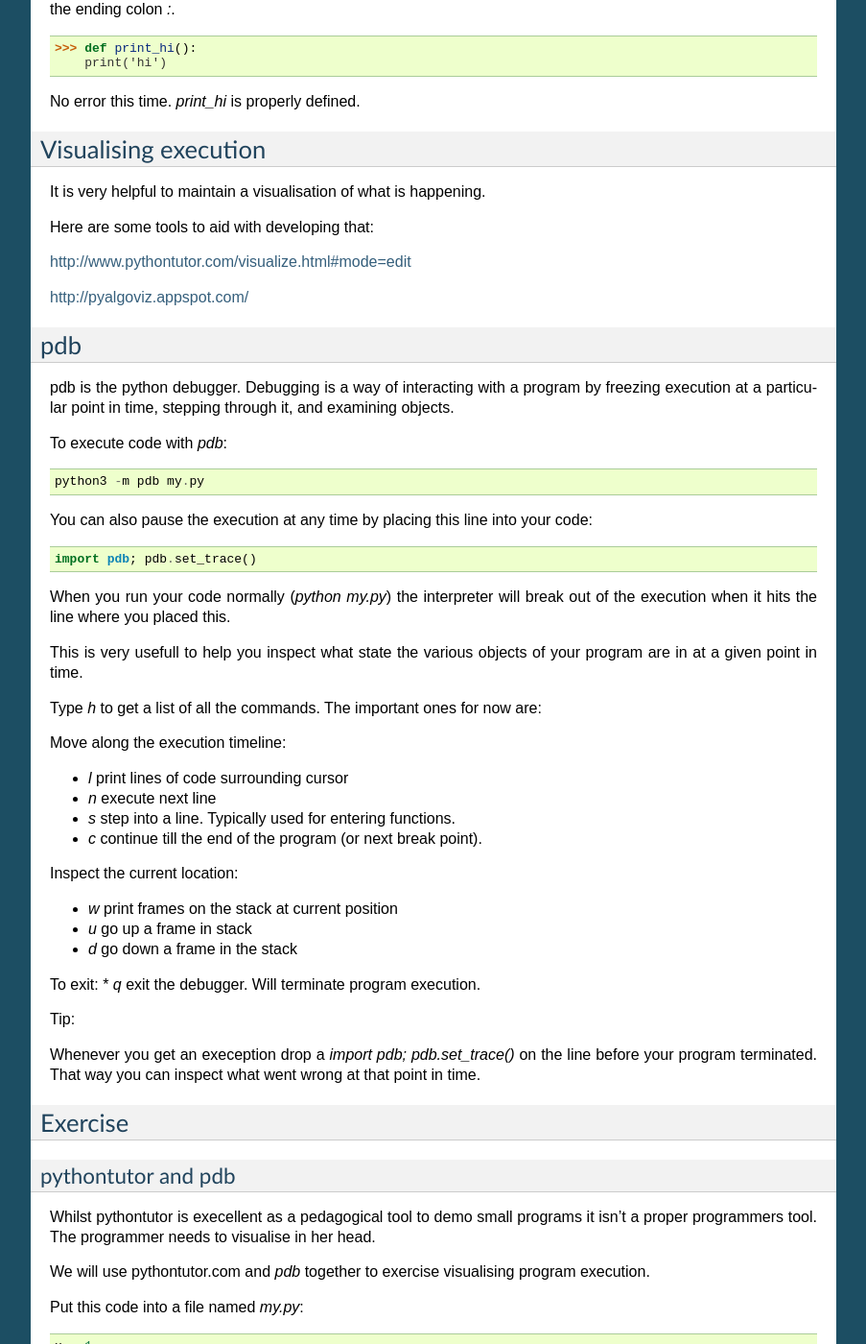
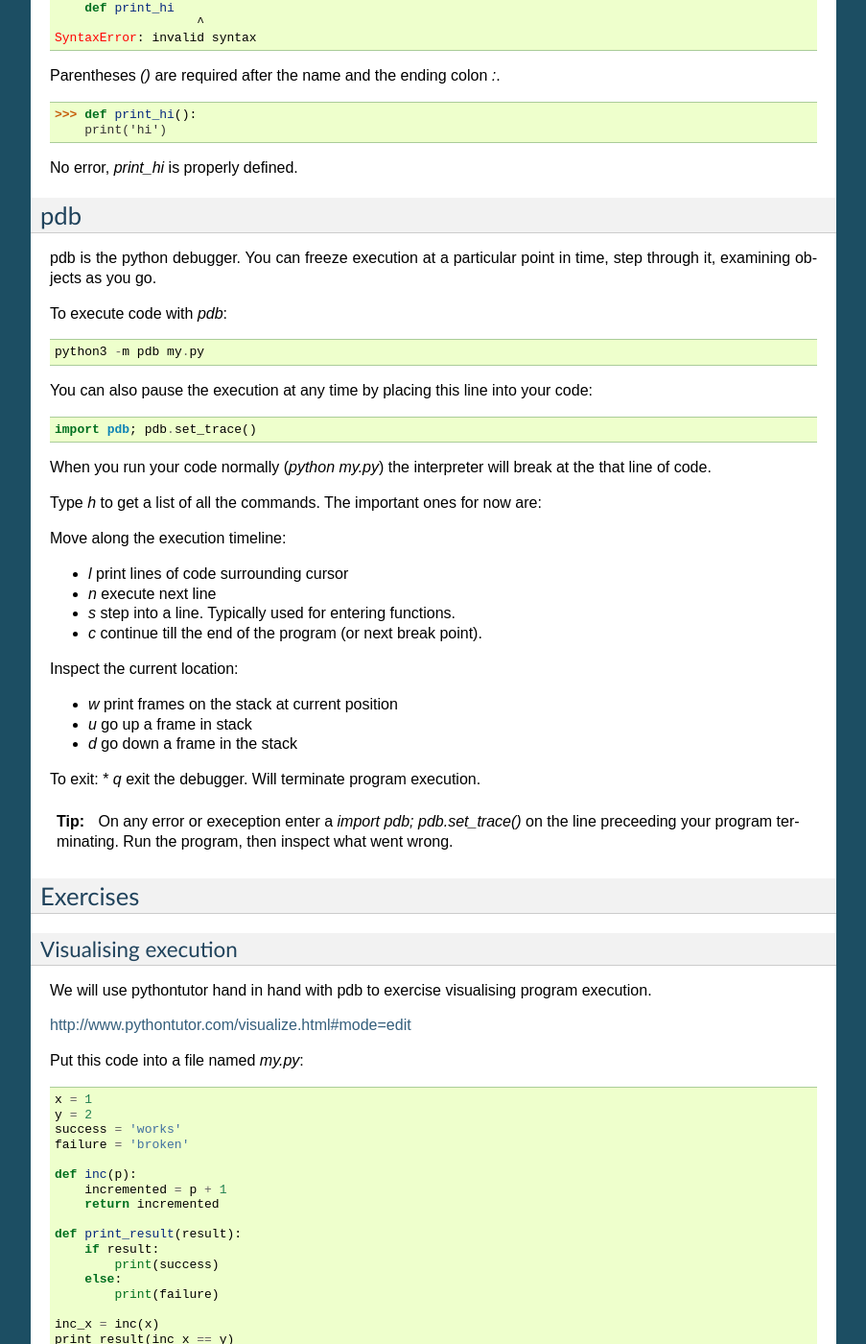
Before and after one commit to gu-lseg/intro-to-programming, a Sphinx documentation site: the page built from source/errors.rst, in a window 1280 px wide and 1400 px high, scrolled down 876 px. Shown: the whole window at 96% size, without its empty margins (198-1101 px from the left). Built offline with Sphinx 7.4.7, drawn with Linux system fonts in a browser that asks for light colours; some of the changed text lies outside the part shown.

Commit message:
debugging improved

```diff
--- a/source/errors.rst
+++ b/source/errors.rst
@@ -1,23 +1,29 @@
-Errors & pdb
-************
+Debugging
+*********
+
+Errors and Exceptions are a constant feature of programming.
+
+Debugging is working out what went wrong and fixing it.
+
+It gives the interpreter's perspective.
+
+Learn to be guided by Errors, and use debugging to master programming.
+
 
 Errors
 ======
 
-Errors and Exceptions are a constant feature of programming.
+Errors always tell you what when wrong but not always why.
 
-They always tell you what when wrong. They don't always tell you
-why things went wrong though but in those cases they act as clues.
-
-Learn to read errors first using intuition then by debugging and researchig. It
-is a skill and it does get easier. Soon you will map errors to solutions very
-quickly.
+Read errors, first using intuition then by debugging and research.
 
 .. tip::
 
     You need to learn how to find information.
     Always read Errors and use your intuition, then Google.
     If that hsn't helped only then ask an expert.
+
+With time many errors map to solutions instantly.
 
 AttributeError
 --------------
@@ -47,35 +53,21 @@
         def print_hi
                        ^
     SyntaxError: invalid syntax
-    >>>
 
-The programmer has forgotten that function definitions must have
-parentheses `()` between the function name and the ending colon `:`.
+Parentheses `()` are required after the name and the ending colon `:`.
 
 ::
 
     >>> def print_hi():
         print('hi')
 
-No error this time. `print_hi` is properly defined.
-
-
-Visualising execution
-=====================
-
-It is very helpful to maintain a visualisation of what is happening.
-
-Here are some tools to aid with developing that:
-
-http://www.pythontutor.com/visualize.html#mode=edit
-
-http://pyalgoviz.appspot.com/
+No error, `print_hi` is properly defined.
 
 
 pdb
 ===
 
-pdb is the python debugger. Debugging is a way of interacting with a program by freezing execution at a particular point in time, stepping through it, and examining objects.
+pdb is the python debugger. You can freeze execution at a particular point in time, step through it, examining objects as you go.
 
 To execute code with `pdb`::
 
@@ -86,11 +78,8 @@
 
     import pdb; pdb.set_trace()
 
-When you run your code normally (`python my.py`) the interpreter will break out
-of the execution when it hits the line where you placed this.
-
-This is very usefull to help you inspect what state the various objects of your
-program are in at a given point in time.
+When you run your code normally (`python my.py`) the interpreter will break at
+the that line of code.
 
 Type `h` to get a list of all the commands. The important ones for now are:
 
@@ -111,23 +100,21 @@
 * `q` exit the debugger. Will terminate program execution.
 
 
-Tip:
+.. tip::
 
-Whenever you get an exeception drop a `import pdb; pdb.set_trace()` on the line
-before your program terminated. That way you can inspect what went wrong at
-that point in time.
+    On any error or exeception enter a `import pdb; pdb.set_trace()` on the line
+    preceeding your program terminating. Run the program, then inspect what went wrong.
 
-Exercise
-========
+Exercises
+=========
 
+Visualising execution
+---------------------
 
-pythontutor and pdb
--------------------
+We will use pythontutor hand in hand with pdb to exercise visualising program
+execution.
 
-Whilst pythontutor is execellent as a pedagogical tool to demo small programs it isn't a proper
-programmers tool. The programmer needs to visualise in her head.
-
-We will use pythontutor.com and `pdb` together to exercise visualising program execution.
+http://www.pythontutor.com/visualize.html#mode=edit
 
 Put this code into a file named `my.py`::
 
```
